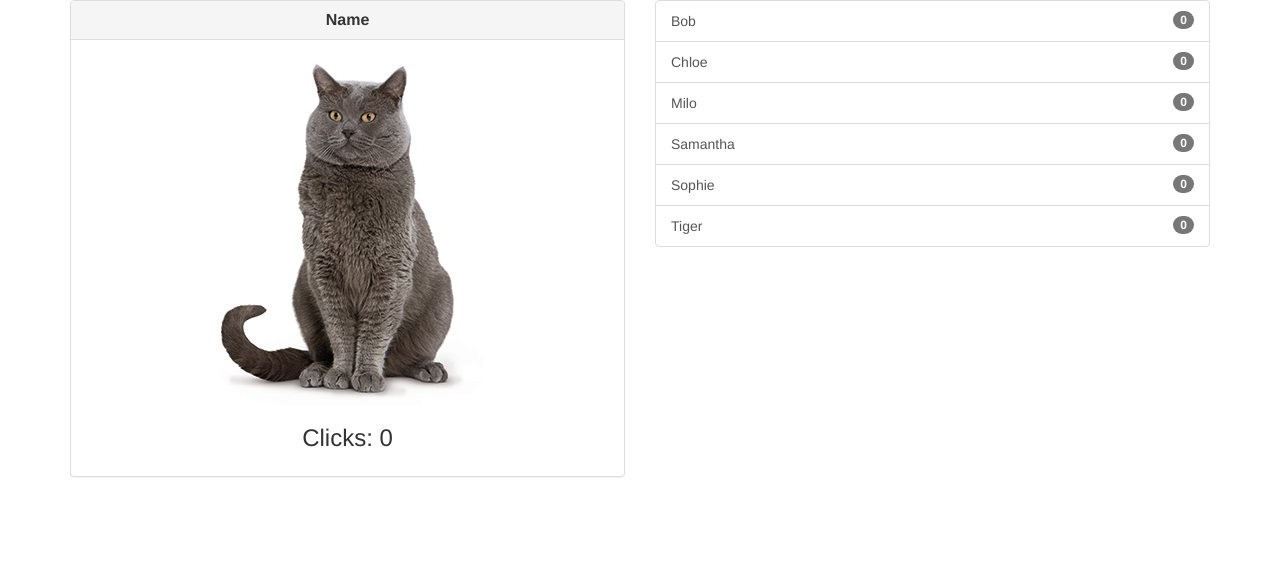
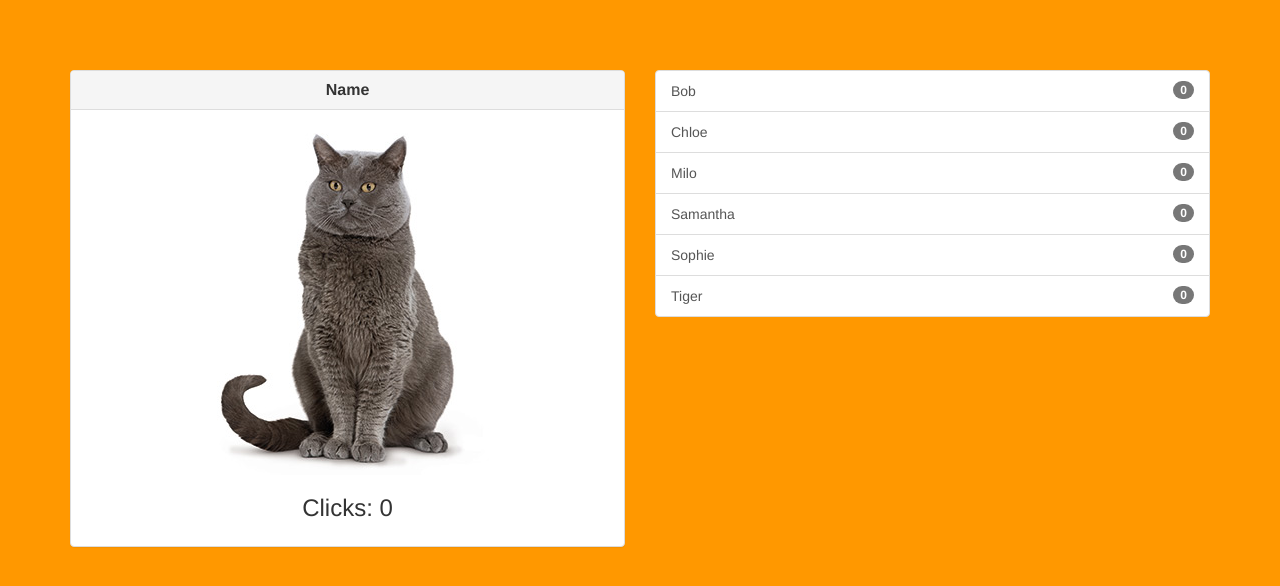
Before and after one commit to fsarachu/cat-clicker, a website: page clicker.html in a window 1280 px wide. Drawn offline with nearby package versions, Linux system fonts and the light colour scheme.

Commit message:
Add some custom css

```diff
--- a/clicker.html
+++ b/clicker.html
@@ -5,13 +5,14 @@
     <meta name="viewport" content="width=device-width, initial-scale=1.0">
     <title>Cat Clicker</title>
     <link rel="stylesheet" href="bower_components/bootstrap/dist/css/bootstrap.min.css">
+    <link rel="stylesheet" href="css/styles.css">
 </head>
 <body>
 
 <div class="container">
     <div class="row">
-        <div class="col-sm-6">
-            <div class="cat-panel panel panel-default text-center">
+        <div id="cat-panel" class="col-sm-6">
+            <div class="panel panel-default text-center">
                 <div class="panel-heading">
                     <h2 class="cat-name panel-title"><strong>Name</strong></h2>
                 </div>
--- /dev/null
+++ b/css/styles.css
@@ -0,0 +1,13 @@
+body {
+    background-color: #ff9800;
+    padding: 70px 0;
+}
+
+#cat-panel {
+    height: 350px;
+}
+
+#cat-list {
+    max-height: 350px;
+    overflow: auto;
+}
```
